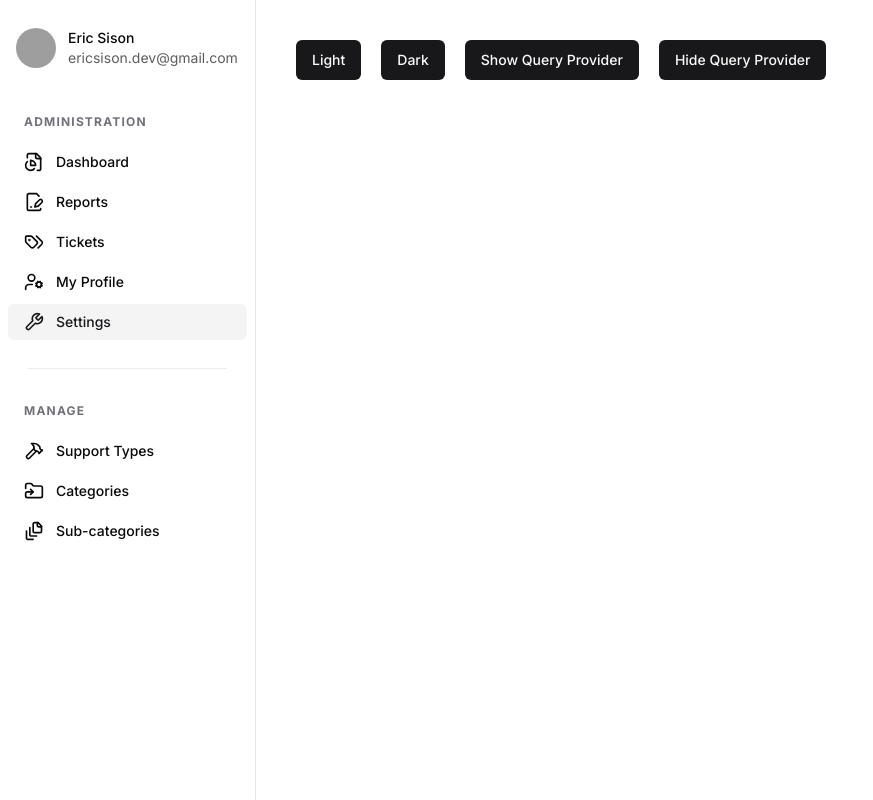
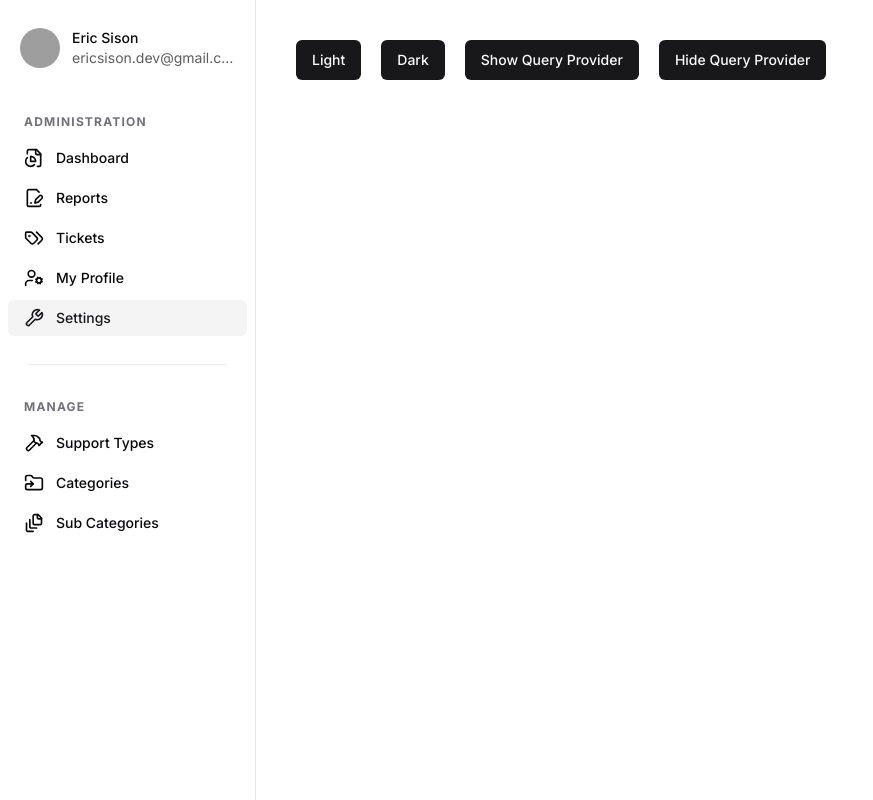
Before and after one commit to eric-sison/ssms-app, a Next.js app: page /settings in a window 1280 px wide. Shown: the whole page, without its empty margins (0-873 px from the left). Built offline with nearby package versions, Linux system fonts and the light colour scheme; grey boxes are pictures that could not be loaded.

Commit message:
aesthetic modification

```diff
--- a/src/components/navigation/Sidebar.tsx
+++ b/src/components/navigation/Sidebar.tsx
@@ -17,13 +17,13 @@ import {
 export const Sidebar: FunctionComponent = () => {
   return (
     <aside className="h-full border-r w-64 shrink-0 space-y-10">
-      <div className="px-4 mt-7">
+      <div className="px-5 mt-7">
         <UserMenu />
       </div>
 
       <div className="space-y-7">
         <ul className="space-y-1 px-2">
-          <div className="pl-4 pb-2">
+          <div className="pl-4 pb-1">
             <SidebarMenuTitle title="Administration" />
           </div>
 
@@ -68,7 +68,7 @@ export const Sidebar: FunctionComponent = () => {
         </div>
 
         <ul className="space-y-1 px-2">
-          <div className="pl-4 pb-2">
+          <div className="pl-4 pb-1">
             <SidebarMenuTitle title="Manage" />
           </div>
 
@@ -89,7 +89,7 @@ export const Sidebar: FunctionComponent = () => {
           <SidebarItem
             targetPath="/sub-categories"
             icon={<FileStack className="w-5 h-5" />}
-            label="Sub-categories"
+            label="Sub Categories"
             notifCount={undefined}
           />
         </ul>
```
